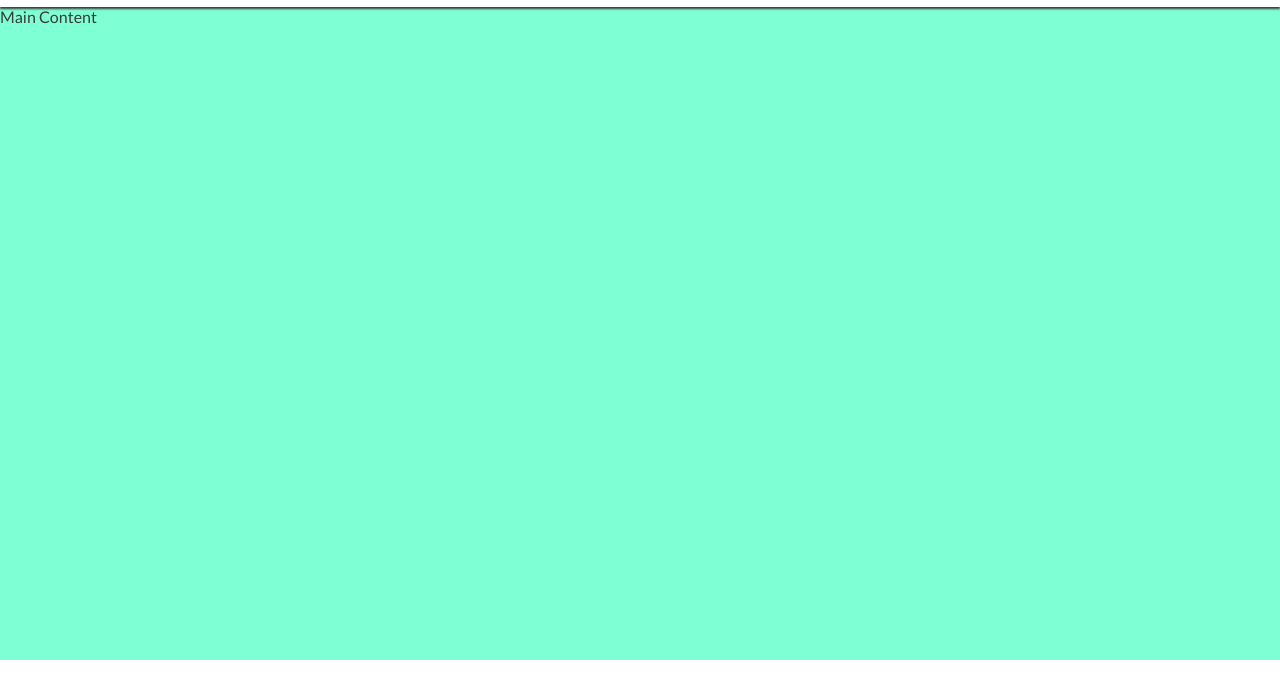
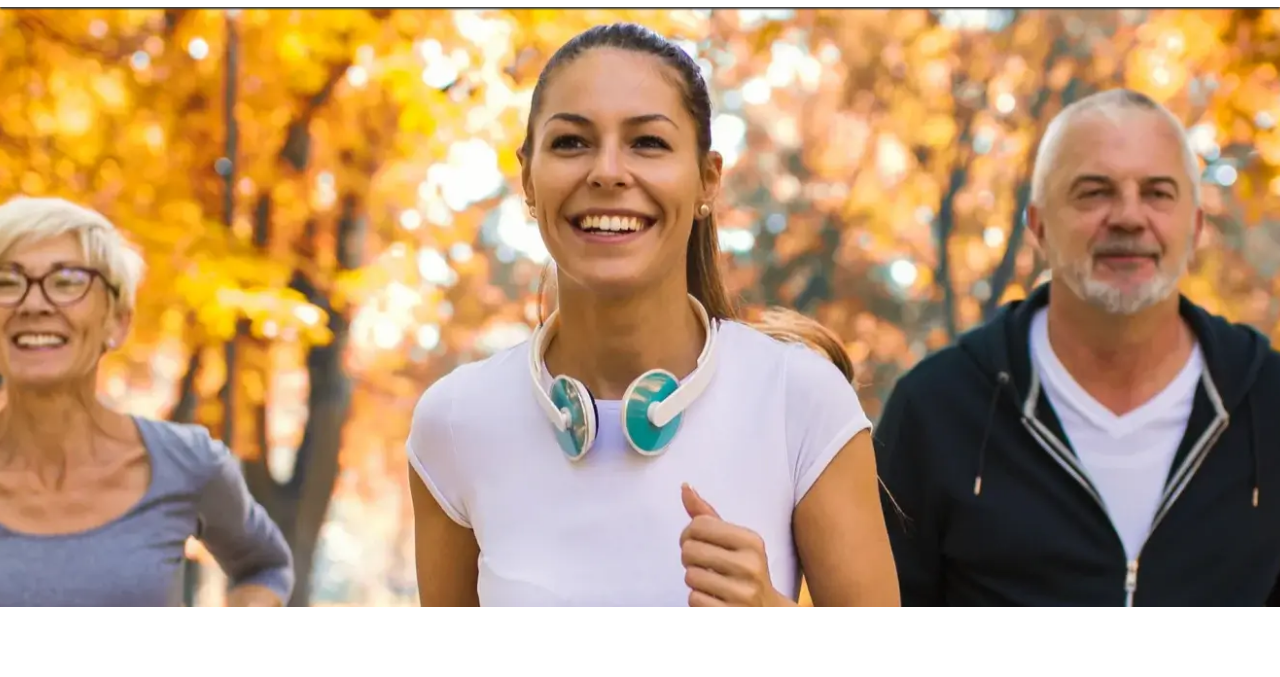
Before and after one commit to JedDizon/love-running, a plain HTML site: page index.html in a window 1280 px wide. Shown: the part 72-749 px from the top of the page. Drawn offline with nearby package versions, Linux system fonts and the light colour scheme.

Commit message:
add hero image

```diff
--- a/assets/css/style.css
+++ b/assets/css/style.css
@@ -86,13 +86,17 @@
 
 /* Main Content */
 main {
-    background-color: aquamarine;
     /* make main element take up surplus space to push footer down */
     flex: 1 0 auto;
     margin-top: 47px;
 }
 
-
+/*Hero section*/
+#hero {
+    height: 600px;
+    width: 100%;
+    background: url("../images/hero-image.webp") no-repeat center center/cover;
+}
 
 /* Footer */
 #social-networks {
--- a/index.html
+++ b/index.html
@@ -39,7 +39,9 @@
     </header>
 
     <!--Main content-->
-    <main>Main Content</main>
+    <main>
+        <section id="hero"></section>
+    </main>
 
     <!-- Footer-->
     <footer>
```
Also changed, not shown: assets/images/hero-image.webp (added).
